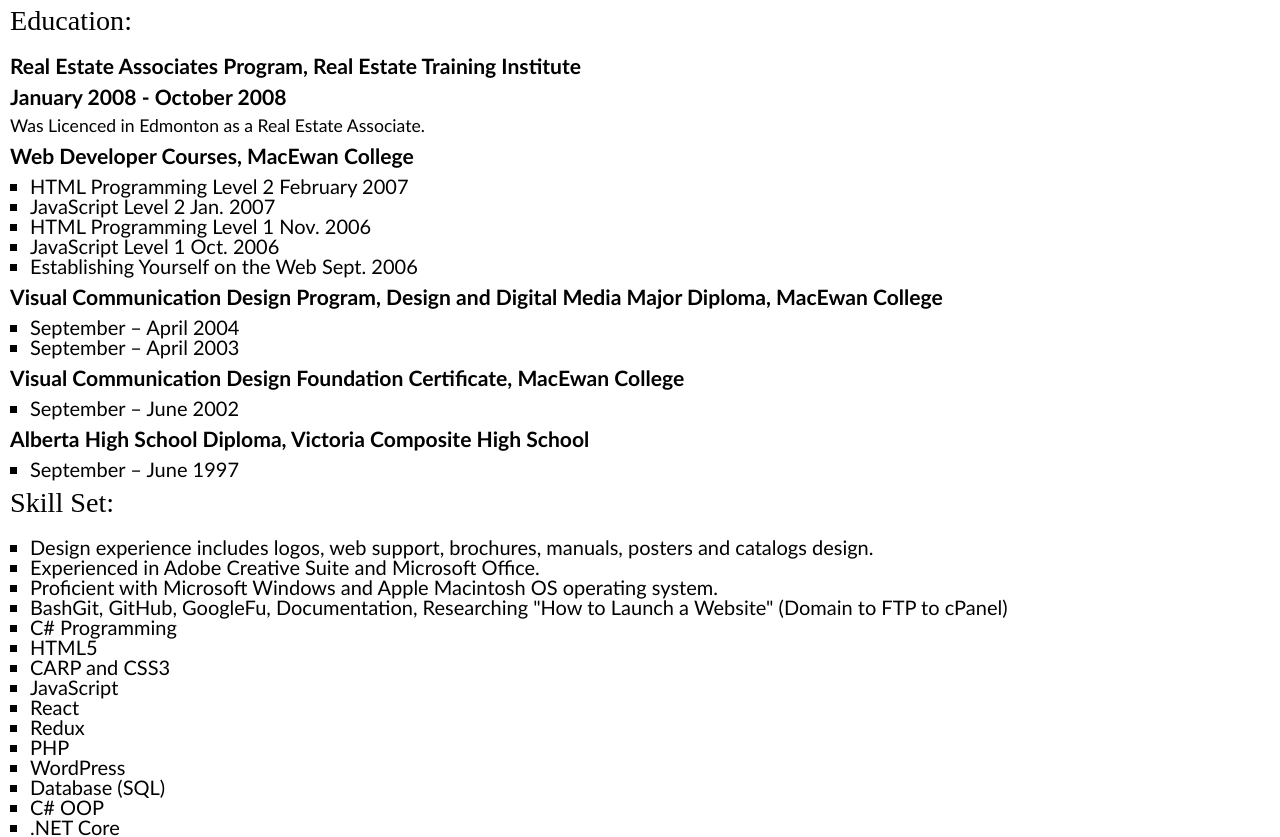
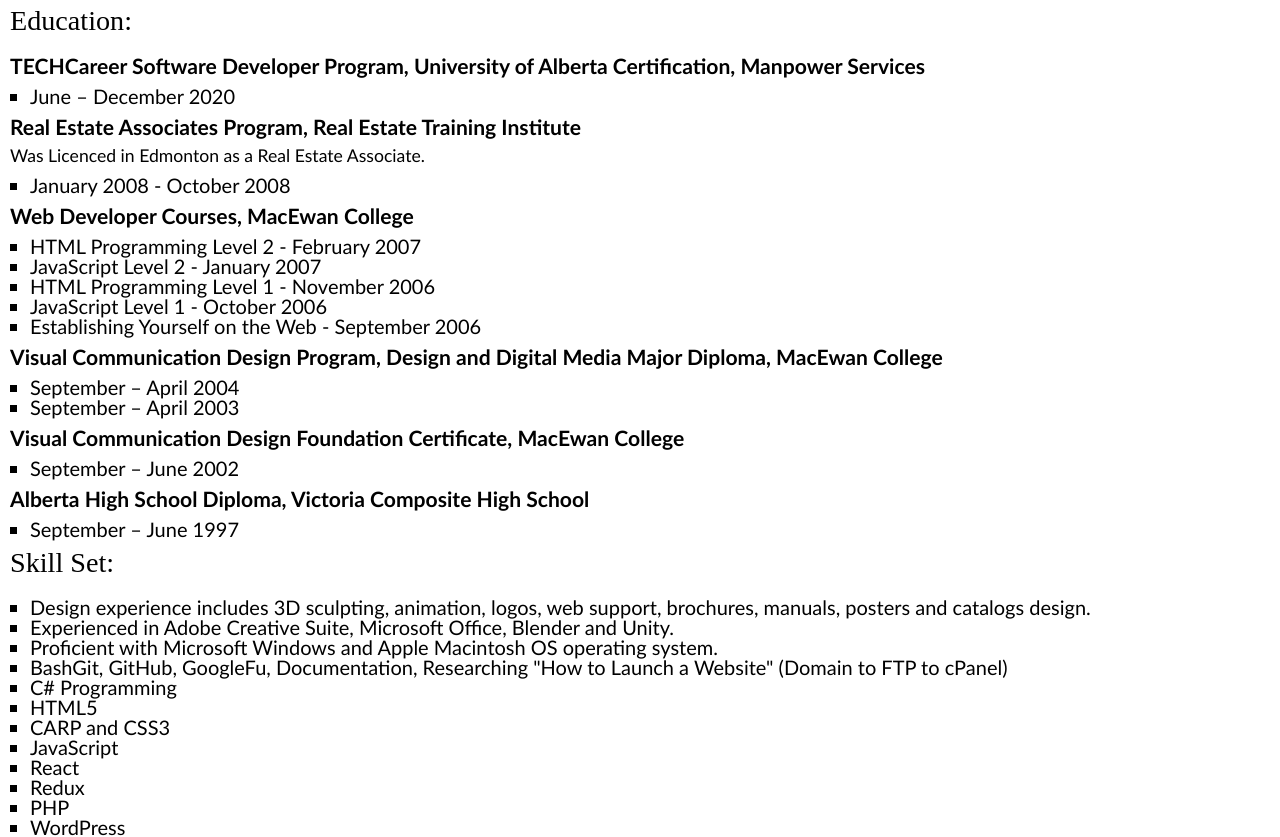
Before and after one commit to DinhTech/milestone-1-front-end-resume-w-contact-form-DinhTech, a plain HTML site: page index.html in a window 1280 px wide. Shown: the part 1718-2555 px from the top of the page. Drawn offline with Linux system fonts and the light colour scheme.

Commit message:
Update button menu and education content.

```diff
--- a/index.html
+++ b/index.html
@@ -38,6 +38,7 @@
           <button><a href="#Education">Education</a></button>
           <button><a href="#Skill Set">Skill Set</a></button>
           <button><a href="#Contact Me">Contact Me</a></button>
+          <button><a href="#Portfolio">Portfolio</a></button>
         </div>
       <div class="main">
         <!-- Ojective. -->
@@ -172,29 +173,42 @@
       <a id="Education"></a>
       <h2>Education:</h2>
       <div>
+        <!-- Graphic Design Certificate -->
+        <h3>TECHCareer Software Developer Program, University of Alberta Certification, Manpower Services</h3>
+          <ul>
+            <li>
+              June – December 2020
+            </li>
+          </ul>
+      </div>
+      <div>
         <!-- Real Estate -->
         <h3>Real Estate Associates Program, Real Estate Training Institute</h3>
-        <h4>January 2008 - October 2008</h4>
         <p>Was Licenced in Edmonton as a Real Estate Associate.</p>
+          <ul>
+            <li>
+              January 2008 - October 2008
+            </li>
+          </ul>
       </div>
       <div>
         <!-- Web Development -->
         <h3>Web Developer Courses, MacEwan College</h3>
           <ul>
             <li>
-              HTML Programming Level 2 February 2007
+              HTML Programming Level 2 - February 2007
             </li>
             <li>
-              JavaScript Level 2 Jan. 2007
+              JavaScript Level 2 - January 2007
             </li>
             <li>
-              HTML Programming Level 1 Nov. 2006
+              HTML Programming Level 1 - November 2006
             </li>
             <li>
-              JavaScript Level 1 Oct. 2006
+              JavaScript Level 1 - October 2006
             </li>
             <li>
-              Establishing Yourself on the Web Sept. 2006
+              Establishing Yourself on the Web - September 2006
             </li>
           </ul>
         </div>
@@ -236,10 +250,10 @@
       <div>
         <ul>
           <li>
-            Design experience includes logos, web support, brochures, manuals, posters and catalogs design.
+            Design experience includes 3D sculpting, animation, logos, web support, brochures, manuals, posters and catalogs design.
           </li>
           <li>
-            Experienced in Adobe Creative Suite and Microsoft Office.
+            Experienced in Adobe Creative Suite, Microsoft Office, Blender and Unity.
           </li>
           <li>
             Proficient with Microsoft Windows and Apple Macintosh OS operating system.
```
